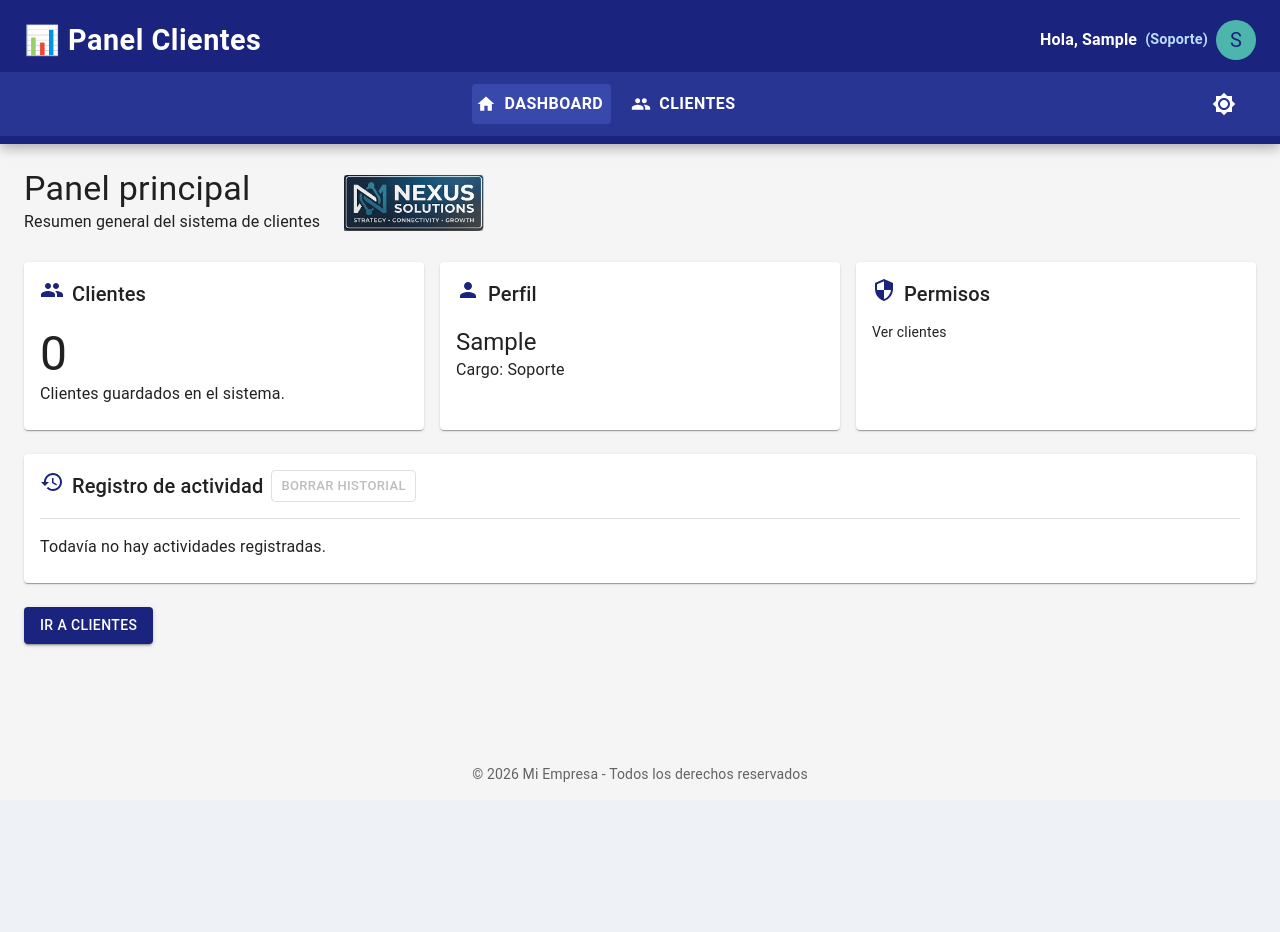
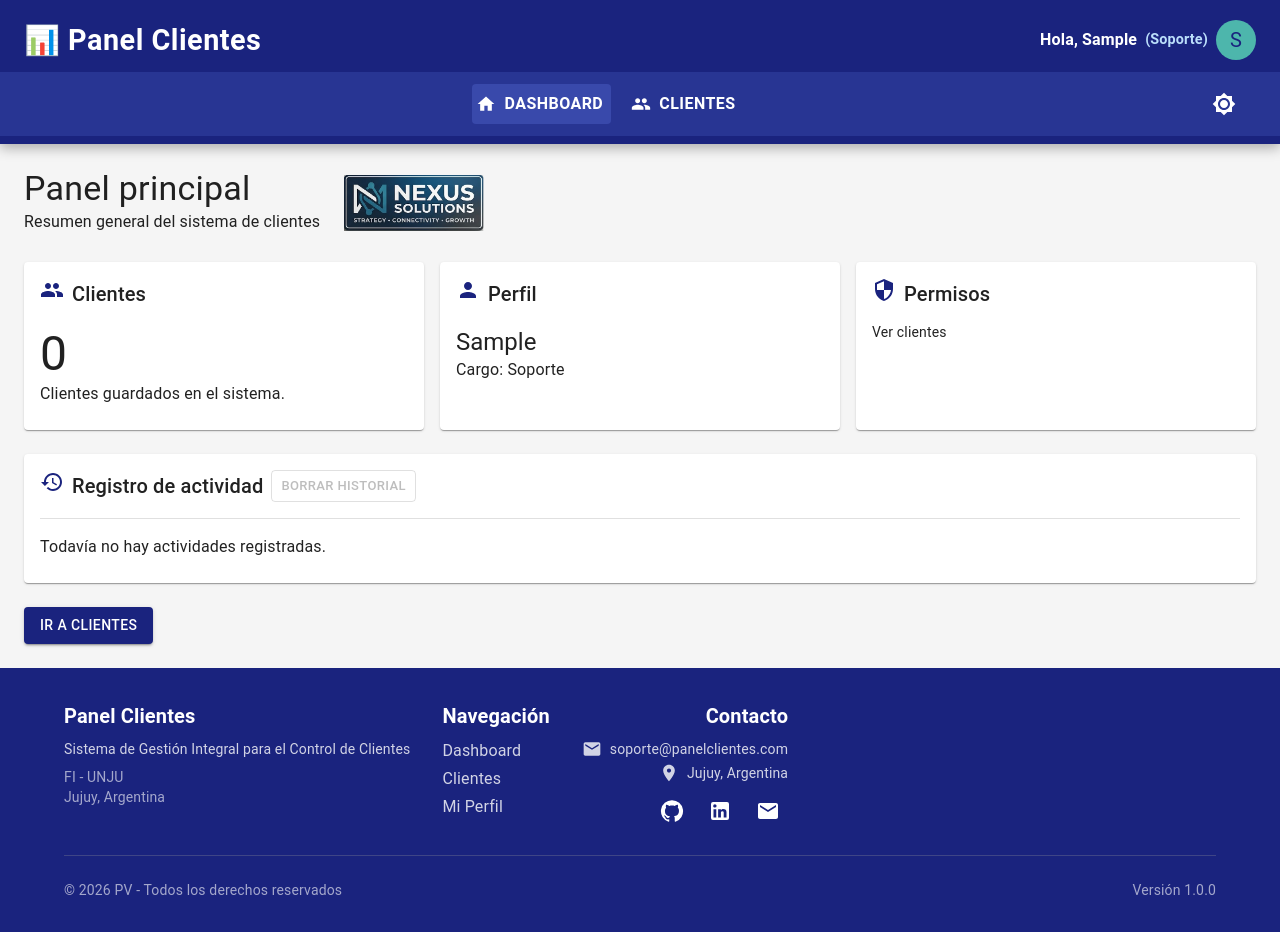
Before and after one commit to Jnh1212/pv_tp_integrador_grupo8, a React (Vite) app in the folder pv_tp_integrador_grupo8/: page /login in a window 1280 px wide. Both pictures are taken after typing "Sample" into the empty fields and a click on the button "Ingresar". Before the commit the page ends 800 px from the top, so only its background shows below. Built offline with nearby package versions, Linux system fonts and the light colour scheme.

Commit message:
Mejora del footer, se agregó más información y links útiles

```diff
--- a/pv_tp_integrador_grupo8/package.json
+++ b/pv_tp_integrador_grupo8/package.json
@@ -12,7 +12,7 @@
   "dependencies": {
     "@emotion/react": "^11.14.0",
     "@emotion/styled": "^11.14.1",
-    "@mui/icons-material": "^9.1.1",
+    "@mui/icons-material": "^9.2.0",
     "@mui/material": "^9.1.2",
     "react": "^19.2.7",
     "react-dom": "^19.2.7",
--- a/pv_tp_integrador_grupo8/src/components/layout/Footer.jsx
+++ b/pv_tp_integrador_grupo8/src/components/layout/Footer.jsx
@@ -1,19 +1,140 @@
-import { Box, Typography } from "@mui/material";
+import { Box, Container, Grid, Typography, Link, IconButton, Divider } from "@mui/material";
+import { Link as RouterLink } from "react-router-dom";
+import GitHubIcon from "@mui/icons-material/GitHub";
+import LinkedInIcon from "@mui/icons-material/LinkedIn";
+import EmailIcon from "@mui/icons-material/Email";
+import LocationOnIcon from "@mui/icons-material/LocationOn";
 
 const Footer = () => {
   return (
     <Box
       component="footer"
       sx={{
-        backgroundColor: "#f5f5f5",
-        padding: 2,
-        textAlign: "center",
-        marginTop: "auto", // 👈 asegura que quede al final
+        backgroundColor: "#1a237e",
+        color: "#ffffff",
+        py: 4,
+        mt: "auto",
       }}
     >
-      <Typography variant="body2" color="textSecondary">
-        © 2026 Mi Empresa - Todos los derechos reservados
-      </Typography>
+      <Container maxWidth="lg">
+        {/* Grid principal con 3 columnas simétricas */}
+        <Grid container spacing={4} justifyContent="space-between" alignItems="flex-start">
+
+          {/* Columna 1: Panel Clientes (izquierda) */}
+          <Grid item xs={12} sm={3}>
+            <Typography variant="h6" gutterBottom sx={{ fontWeight: "bold" }}>
+              Panel Clientes
+            </Typography>
+            <Typography variant="body2" sx={{ opacity: 0.8 }}>
+              Sistema de Gestión Integral para el Control de Clientes
+            </Typography>
+            <Typography variant="body2" sx={{ opacity: 0.6, mt: 1 }}>
+              FI - UNJU
+            </Typography>
+            <Typography variant="body2" sx={{ opacity: 0.6 }}>
+              Jujuy, Argentina
+            </Typography>
+          </Grid>
+
+          {/* Columna 2: Navegación (centro) */}
+          <Grid item xs={12} sm={3}>
+            <Typography variant="h6" gutterBottom sx={{ fontWeight: "bold" }}>
+              Navegación
+            </Typography>
+            <Box sx={{ display: "flex", flexDirection: "column", gap: 0.5 }}>
+              <Link
+                component={RouterLink}
+                to="/dashboard"
+                color="inherit"
+                underline="hover"
+                sx={{ opacity: 0.8 }}
+              >
+                Dashboard
+              </Link>
+              <Link
+                component={RouterLink}
+                to="/clientes"
+                color="inherit"
+                underline="hover"
+                sx={{ opacity: 0.8 }}
+              >
+                Clientes
+              </Link>
+              <Link
+                component={RouterLink}
+                to="/perfil"
+                color="inherit"
+                underline="hover"
+                sx={{ opacity: 0.8 }}
+              >
+                Mi Perfil
+              </Link>
+            </Box>
+          </Grid>
+
+          {/* Columna 3: Contacto (derecha) */}
+          <Grid item xs={12} sm={3} sx={{ textAlign: "right" }}>
+            <Typography variant="h6" gutterBottom sx={{ fontWeight: "bold" }}>
+              Contacto
+            </Typography>
+            <Box sx={{ display: "flex", flexDirection: "column", gap: 0.5, alignItems: "flex-end" }}>
+              <Box sx={{ display: "flex", alignItems: "center", gap: 1 }}>
+                <EmailIcon sx={{ fontSize: 20, opacity: 0.8 }} />
+                <Typography variant="body2" sx={{ opacity: 0.8 }}>
+                  soporte@panelclientes.com
+                </Typography>
+              </Box>
+              <Box sx={{ display: "flex", alignItems: "center", gap: 1 }}>
+                <LocationOnIcon sx={{ fontSize: 20, opacity: 0.8 }} />
+                <Typography variant="body2" sx={{ opacity: 0.8 }}>
+                  Jujuy, Argentina
+                </Typography>
+              </Box>
+            </Box>
+            <Box sx={{ display: "flex", gap: 1, justifyContent: "flex-end", mt: 1 }}>
+              <IconButton
+                component="a"
+                href="https://github.com"
+                target="_blank"
+                sx={{ color: "#ffffff", "&:hover": { color: "#90caf9" } }}
+              >
+                <GitHubIcon />
+              </IconButton>
+              <IconButton
+                component="a"
+                href="https://linkedin.com"
+                target="_blank"
+                sx={{ color: "#ffffff", "&:hover": { color: "#90caf9" } }}
+              >
+                <LinkedInIcon />
+              </IconButton>
+              <IconButton
+                component="a"
+                href="mailto:soporte@panelclientes.com"
+                sx={{ color: "#ffffff", "&:hover": { color: "#90caf9" } }}
+              >
+                <EmailIcon />
+              </IconButton>
+            </Box>
+          </Grid>
+        </Grid>
+
+        <Divider sx={{ backgroundColor: "rgba(255,255,255,0.2)", my: 3 }} />
+
+        <Box
+          sx={{
+            display: "flex",
+            justifyContent: "space-between",
+            flexWrap: "wrap",
+            opacity: 0.6,
+          }}
+        >
+          <Typography variant="body2">
+            © {new Date().getFullYear()} PV - Todos los derechos reservados
+          </Typography>
+          <Typography variant="body2">Versión 1.0.0</Typography>
+        </Box>
+      </Container>
     </Box>
   );
 };
```
Also changed, not shown: 1 other file (tests, documents, lock files or other folders).
